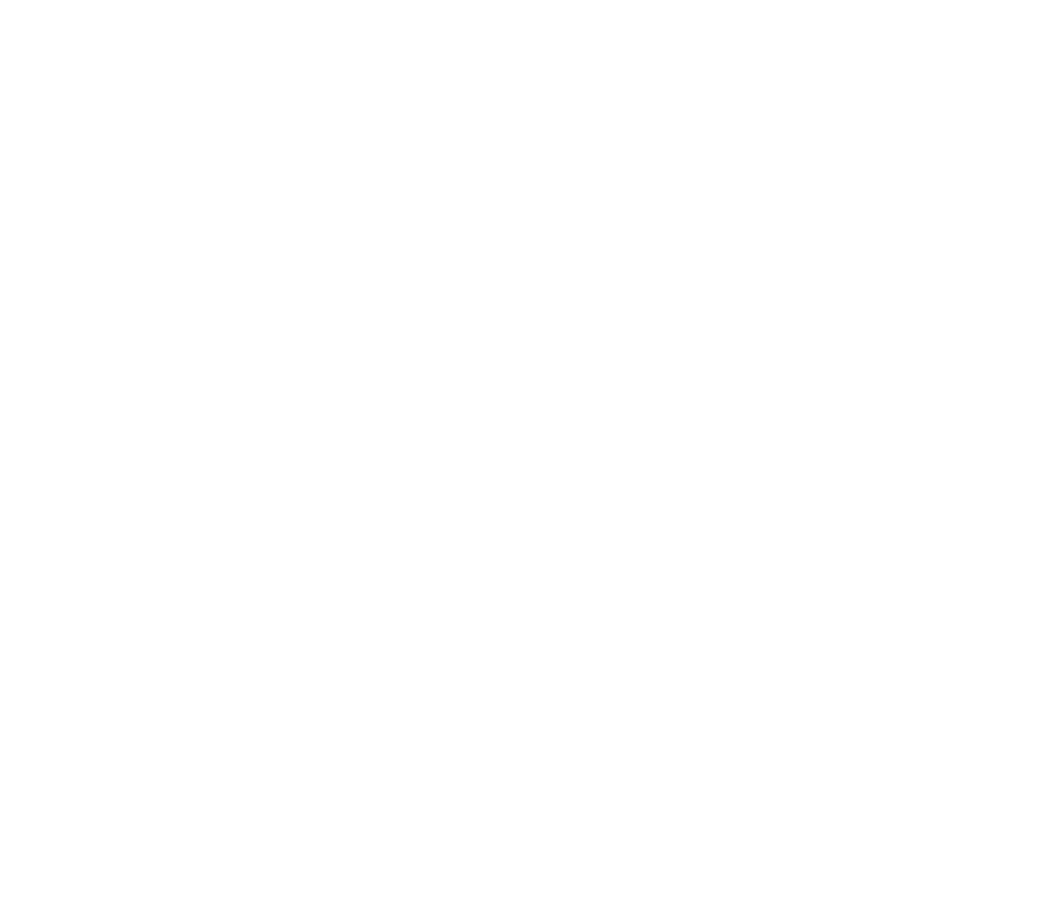
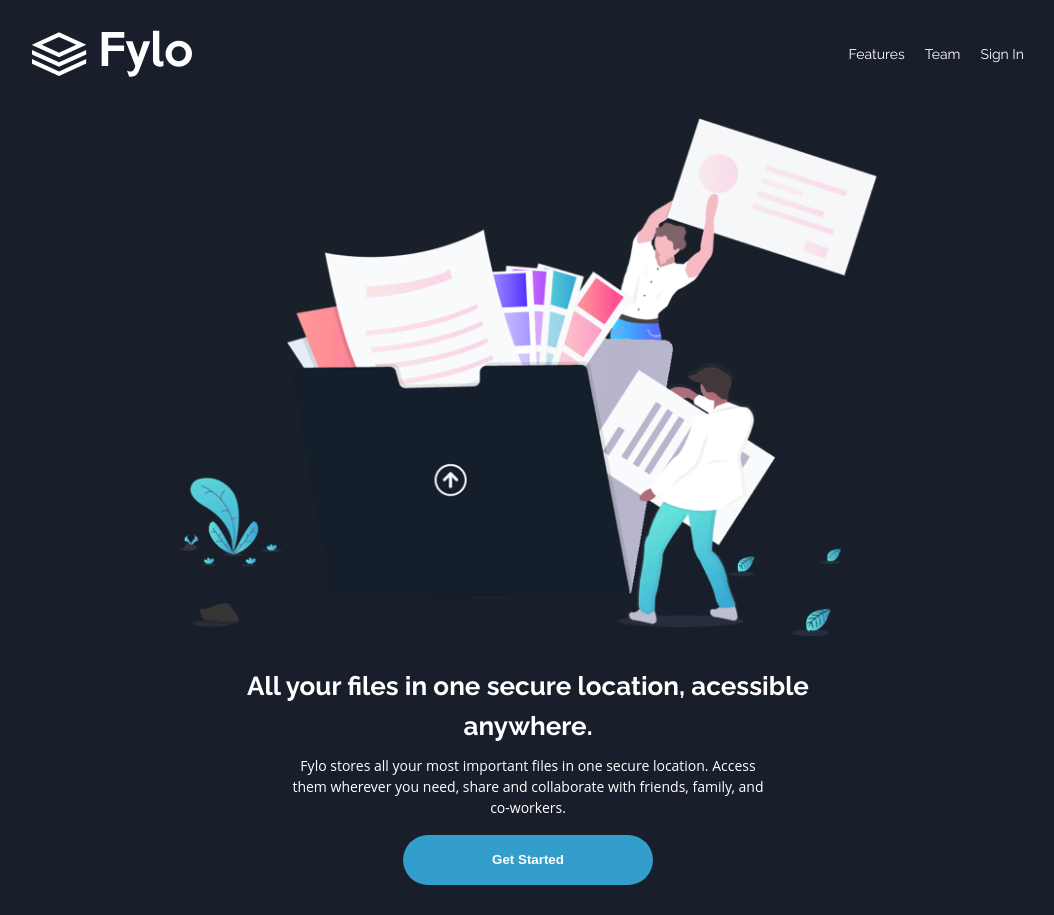
Before and after one commit to Beatriz-Cavallieri/fylo-landing-page-challenge--frontend-mentor, a plain HTML site: page src/pages/index.html in a window 1280 px wide. Shown: the whole page, without its empty margins (112-1166 px from the left). Before the commit the page ends 800 px from the top, so only its background shows below. Drawn offline with Linux system fonts and the light colour scheme.

Commit message:
Create header and the introduction section

```diff
--- a/src/pages/index.html
+++ b/src/pages/index.html
@@ -4,14 +4,32 @@
 <head>
     <meta charset="UTF-8">
     <meta name="viewport" content="width=device-width, initial-scale=1.0">
-    <link rel="stylesheet" href="../style/style.css">
+    <link rel="stylesheet" href="../style/index.css">
     <link href="https://fonts.googleapis.com/css2?family=Raleway:wght@400;700&display=swap" rel="stylesheet">
     <script src="https://kit.fontawesome.com/71bbd235bc.js" crossorigin="anonymous"></script>
     <title>Fylo</title>
 </head>
 
 <body>
-
+    <div id="page-container">
+        <header>
+            <img id="logo" src="../../images/logo.svg" alt="Fylo logo">
+            <nav>
+                <li>Features</li>
+                <li>Team</li>
+                <li>Sign In</li>
+            </nav>
+        </header>
+        <main>
+            <section id="introduction">
+                <img src="../../images/illustration-intro.png" alt="">
+                <h1>All your files in one secure location, acessible anywhere.</h1>
+                <p>Fylo stores all your most important files in one secure location. Access them wherever you need,
+                    share and collaborate with friends, family, and co-workers.</p>
+                <button>Get Started</button>
+            </section>
+        </main>
+    </div>
     <script src="../scripts/index.js"></script>
 </body>
 
--- /dev/null
+++ b/src/style/index.scss
@@ -0,0 +1,58 @@
+@import './modules/header';
+@import './modules/colors';
+@import './modules/introduction';
+
+* {
+    margin: 0 auto;
+}
+
+body {
+    font-family: 'Open Sans', sans-serif;
+    background-color: var(--main-bg);
+    color: var(--text-color);
+    max-width: 100vw;
+}
+
+#page-container {
+    padding: 20px;
+}
+
+#background {
+   // position: absolute;
+   width: 100%;
+}
+
+img {
+    max-width: 100%;
+}
+
+p,
+li {
+    font-size: 14px;
+}
+
+h1, h2, h3, h4, h5, h6,
+nav {
+    font-family: 'Raleway', sans-serif;
+}
+
+main {
+    text-align: center;
+}
+
+
+button {
+    background-color: var(--accent-2);
+    color: var(--text-color);
+    font-weight: bold;
+    border: none;
+    width: 250px;
+    height: 50px;
+    border-radius: 25px;
+}
+
+@media screen and (min-width: 600px) {
+    main {
+        width: 60%;
+    }
+}
--- /dev/null
+++ b/src/style/modules/_colors.scss
@@ -0,0 +1,13 @@
+:root {
+    --dark-blue: hsl(217, 28%, 15%);
+    --main-bg: hsl(218, 28%, 13%);
+    --footer-bg: hsl(216, 53%, 9%);
+    --testimonials: hsl(219, 30%, 18%);
+
+    // accent 1: cyan
+    --accent-1:hsl(176, 68%, 64%);
+    // accent 2: blue
+    --accent-2:hsl(198, 60%, 50%);
+
+    --text-color: hsl(0, 0%, 100%);
+}
--- /dev/null
+++ b/src/style/modules/_header.scss
@@ -0,0 +1,43 @@
+header {
+    display: flex;
+    justify-content: space-between;
+    align-items: center;
+    padding: 10px 0 30px 0;
+    width: 100%;
+}
+
+#logo {
+    width: 80px;
+    margin: 0;
+}
+
+nav {
+    display: flex;
+    margin: 0;
+    li {
+        list-style: none;
+        padding-left: 20px;
+        &:hover {
+            color: var(--accent-1);
+            cursor: pointer;
+        }
+    }
+}
+
+@media screen and (min-width: 600px) {
+    #logo {
+        width: 120px;
+    }
+    header {
+        width: 80%;
+    }
+}
+
+@media screen and (min-width: 780px) {
+    header {
+        width: 80%;
+        #logo {
+            width: 160px;
+        }
+    }
+}
--- /dev/null
+++ b/src/style/modules/_introduction.scss
@@ -0,0 +1,20 @@
+#introduction {
+    max-width: 700px;
+    padding: 10px;
+    h1 {
+        line-height: 2.5rem;
+        font-size: 26px;
+        margin: 25px 10px 10px 10px;
+    }
+    p {
+        line-height: 1.3rem;
+        font-weight: 400;
+        margin-bottom: 1rem;
+    }
+}
+
+@media screen and (min-width: 780px) {
+    #introduction p {
+        max-width: 70%;
+    }
+}
--- a/src/style/style.css
+++ /dev/null
@@ -1,20 +0,0 @@
-:root {
-    --dark-blue: hsl(217, 28%, 15%);
-    --main-bg--dark-blue: hsl(218, 28%, 13%);
-    --footer-bg--dark-blue: hsl(216, 53%, 9%);
-    --testimonials--dark-blue: hsl(219, 30%, 18%);
-
-    --accent-cyan:hsl(176, 68%, 64%);
-    --accent-blue:hsl(198, 60%, 50%);
-
-    --neutral-white: hsl(0, 0%, 100%);
-}
-
-* {
-    font-size: 14px;
-    margin: 0 auto;
-}
-
-body {
-    font-family: 'Open Sans', sans-serif;
-}
```
Also changed, not shown: src/style/index.css (added), 1 other file.
